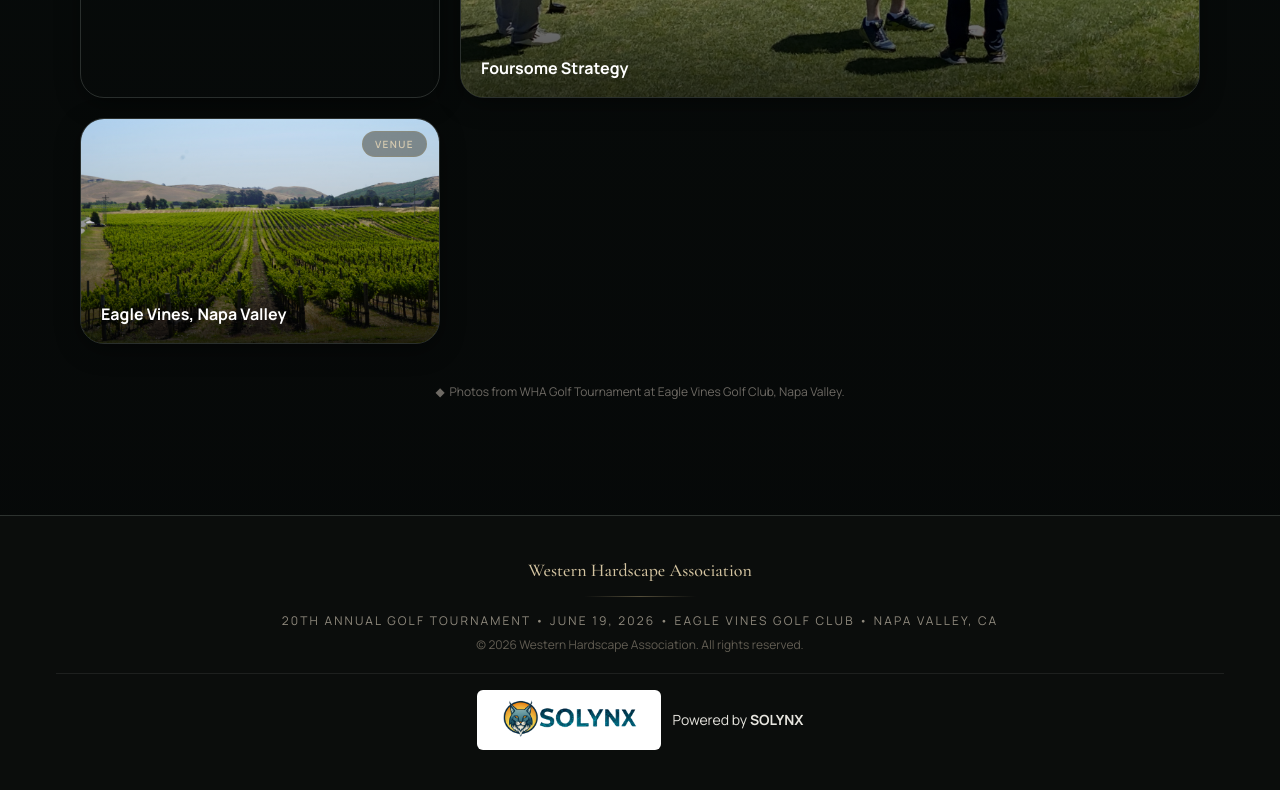
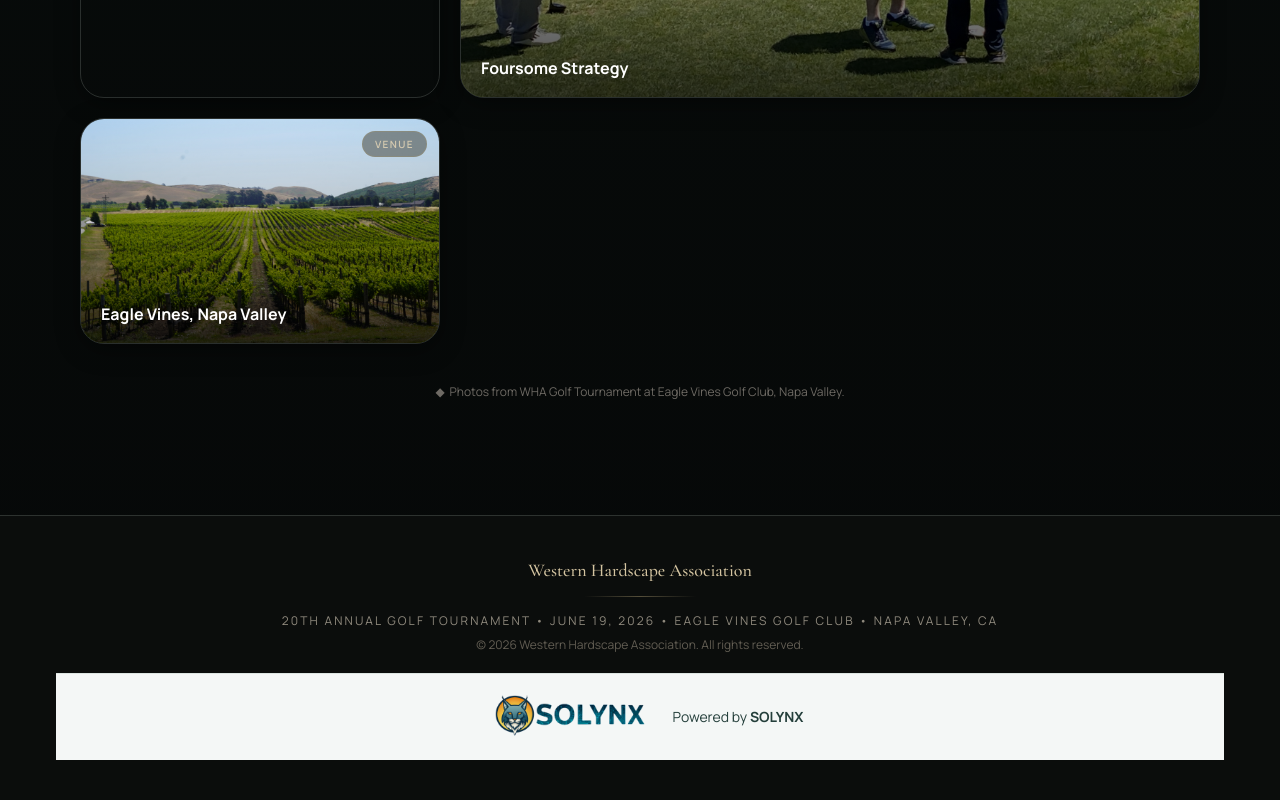
Before and after one commit to Solynx-Solutions/wha-golf, a Next.js app in the folder wha-golf/: page / in a window 1280 px wide. Shown: the part 2276-3076 px from the top of the page. Built offline with nearby package versions, Linux system fonts and the light colour scheme.

Commit message:
Use continuous light footer credit strip

```diff
--- a/wha-golf/app/components/Footer.tsx
+++ b/wha-golf/app/components/Footer.tsx
@@ -20,20 +20,20 @@ export default function Footer() {
         </p>
 
         {/* SOLYNX attribution — standard footer credit */}
-        <div className="mt-5 border-t border-white/[0.08] pt-4 flex justify-center text-sm leading-snug">
+        <div className="mt-5 border-t border-[#dce5e1] bg-[#f4f7f6] px-5 py-4 flex justify-center text-sm leading-snug">
           <Link
             href="https://solynx.solutions"
             target="_blank"
             rel="noopener noreferrer"
             aria-label="Website designed, built and managed by SOLYNX"
-            className="inline-flex items-center justify-center gap-3 text-[#e7e5df] min-h-11 rounded-md focus-visible:outline focus-visible:outline-2 focus-visible:outline-offset-4 focus-visible:outline-[#d4c4a1] no-underline hover:underline hover:underline-offset-[3px] focus-visible:underline focus-visible:underline-offset-[3px] flex-wrap"
+            className="inline-flex items-center justify-center gap-3 text-[#243f3b] min-h-11 rounded-md focus-visible:outline focus-visible:outline-2 focus-visible:outline-offset-4 focus-visible:outline-[#d4c4a1] no-underline hover:underline hover:underline-offset-[3px] focus-visible:underline focus-visible:underline-offset-[3px] flex-wrap"
           >
             <Image
               src="/SLX-WRD.png"
               alt="SOLYNX logo"
               width={184}
               height={54}
-              className="h-auto w-[184px] box-content rounded-md bg-white px-2.5 py-1.5 object-contain"
+              className="h-auto w-[184px] object-contain"
               unoptimized
             />
             <span>
```
